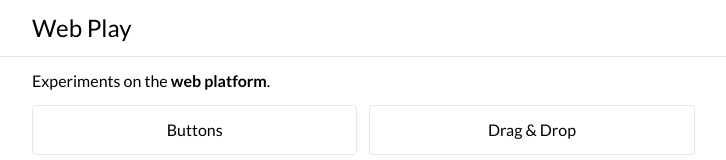
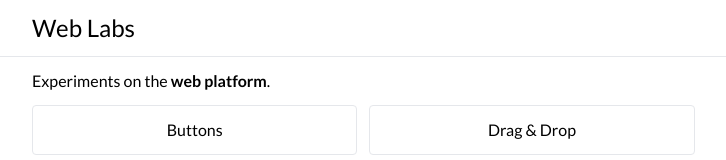
Before and after one commit to LSViana/web-labs, a Nuxt app: page / in a window 1280 px wide. Shown: the top 160 px of the page, without its empty margins (108-834 px from the left). Built offline with nearby package versions, Linux system fonts and the light colour scheme.

Commit message:
Update project name and author information

```diff
--- a/components/shared/surroundings/Header.vue
+++ b/components/shared/surroundings/Header.vue
@@ -3,7 +3,7 @@
     <Container class="p-3">
       <h2 class="text-2xl">
         <NuxtLink to="/">
-          Web Play
+          Web Labs
         </NuxtLink>
       </h2>
     </Container>
--- a/layouts/home.vue
+++ b/layouts/home.vue
@@ -13,7 +13,7 @@ import Header from '~/components/shared/surroundings/Header.vue'
 import Footer from '~/components/shared/surroundings/Footer.vue'
 
 useHead({
-  title: 'Web Play',
+  title: 'Web Labs',
   link: [
     {
       rel: 'preconnect',
```
Also changed, not shown: package.json (+6 -1 lines), 1 other file (tests, documents, lock files or other folders).
